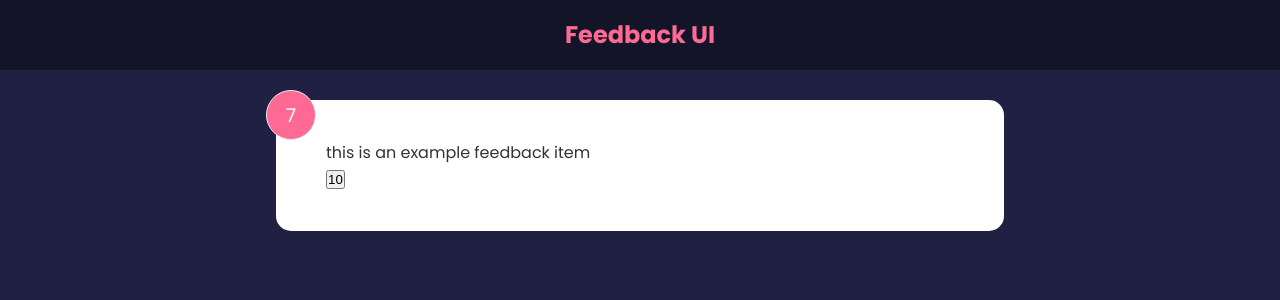
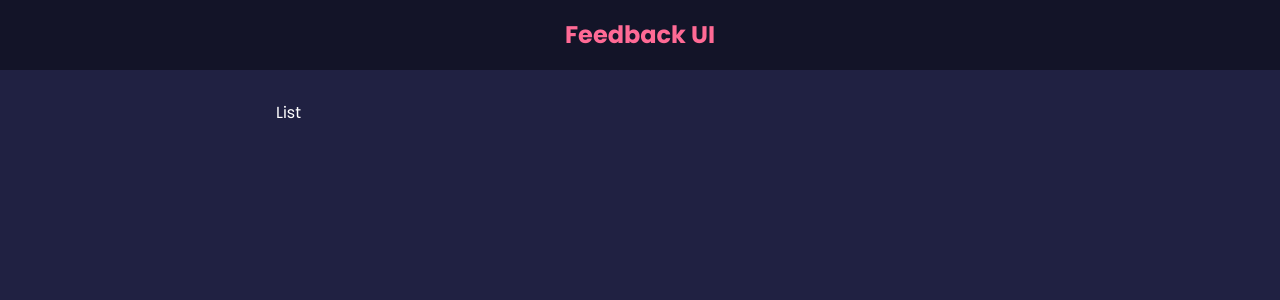
Before and after one commit to LeonardoChoi/feedback-app, a React (Create React App) app: page / in a window 1280 px wide. Shown: the top 300 px of the page. Built offline with nearby package versions, Linux system fonts and the light colour scheme.

Commit message:
pass props to feedbacklist

```diff
--- a/src/App.js
+++ b/src/App.js
@@ -1,6 +1,6 @@
 import React from "react";
 import Header from "./components/Header";
-import FeedbackItem from "./components/FeedbackItem";
+import FeedbackList from "./components/FeedbackList";
 import FeedbackData from "./data/FeedbackData";
 import { useState } from "react";
 
@@ -11,7 +11,7 @@ function App() {
     <>
       <Header />
       <div className="container">
-        <FeedbackItem />
+        <FeedbackList feedback={feedback} />
       </div>
     </>
   );
--- a/src/components/FeedbackList.jsx
+++ b/src/components/FeedbackList.jsx
@@ -1,6 +1,6 @@
 import React from "react";
 
-function FeedbackList() {
+function FeedbackList({ feedback }) {
   return <div>List</div>;
 }
 
```
